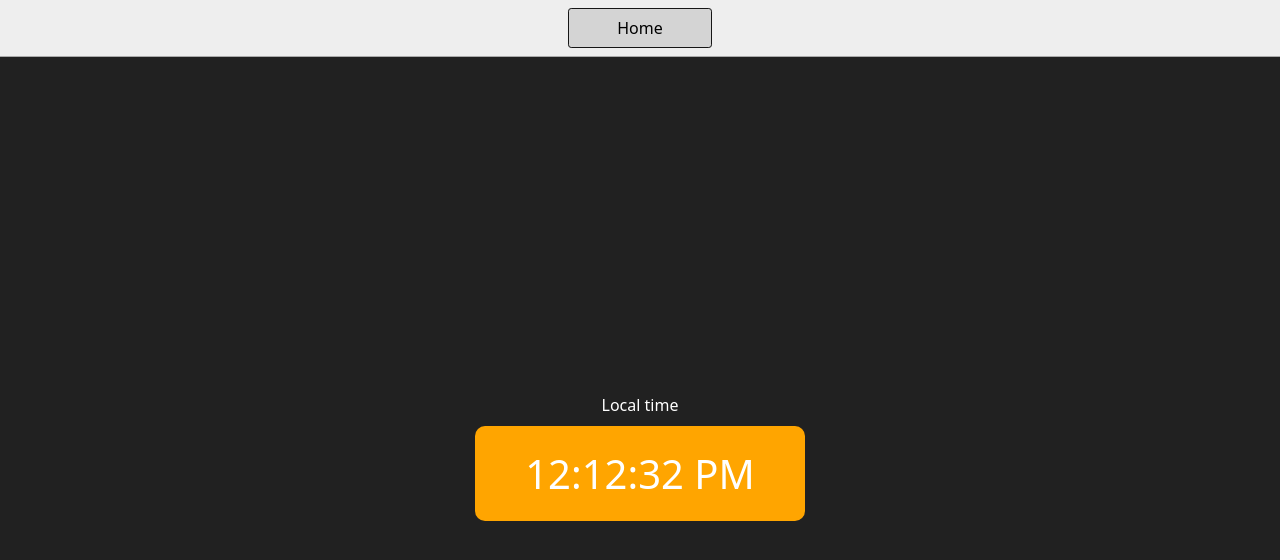
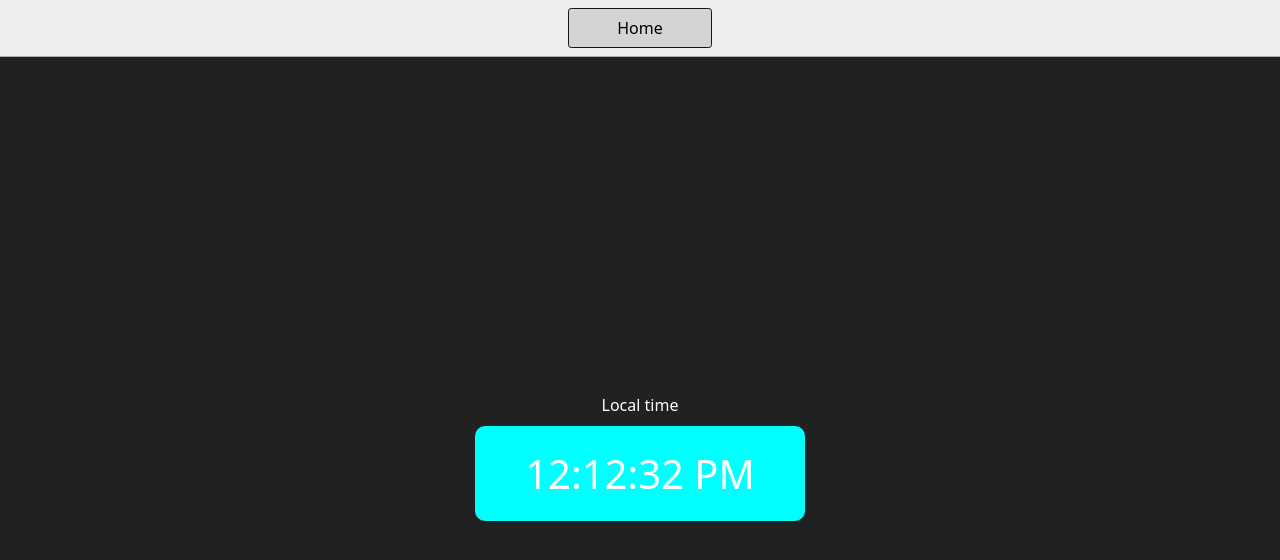
Before and after one commit to himanshu474/DOM_PROJECTS, a plain HTML site: page 3-DIGITAL_CLOCK/index.html in a window 1280 px wide. Drawn offline with Linux system fonts and the light colour scheme.

Commit message:
Update index.html

```diff
--- a/3-DIGITAL_CLOCK/index.html
+++ b/3-DIGITAL_CLOCK/index.html
@@ -19,7 +19,7 @@
       }
       #clock {
         font-size: 40px;
-        background-color: orange;
+        background-color: cyan;
         padding: 20px 50px;
         margin-top: 10px;
         border-radius: 10px;
```
